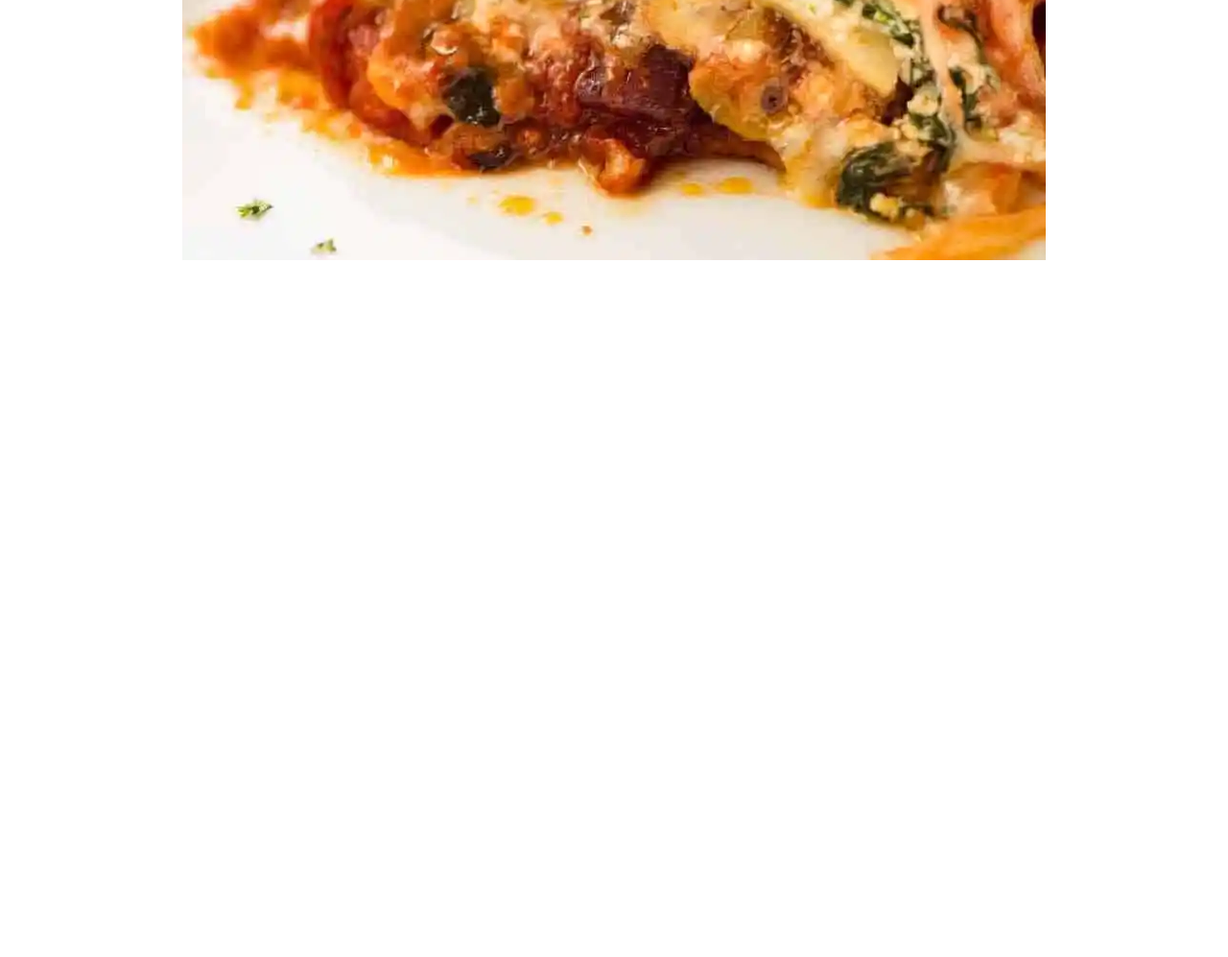
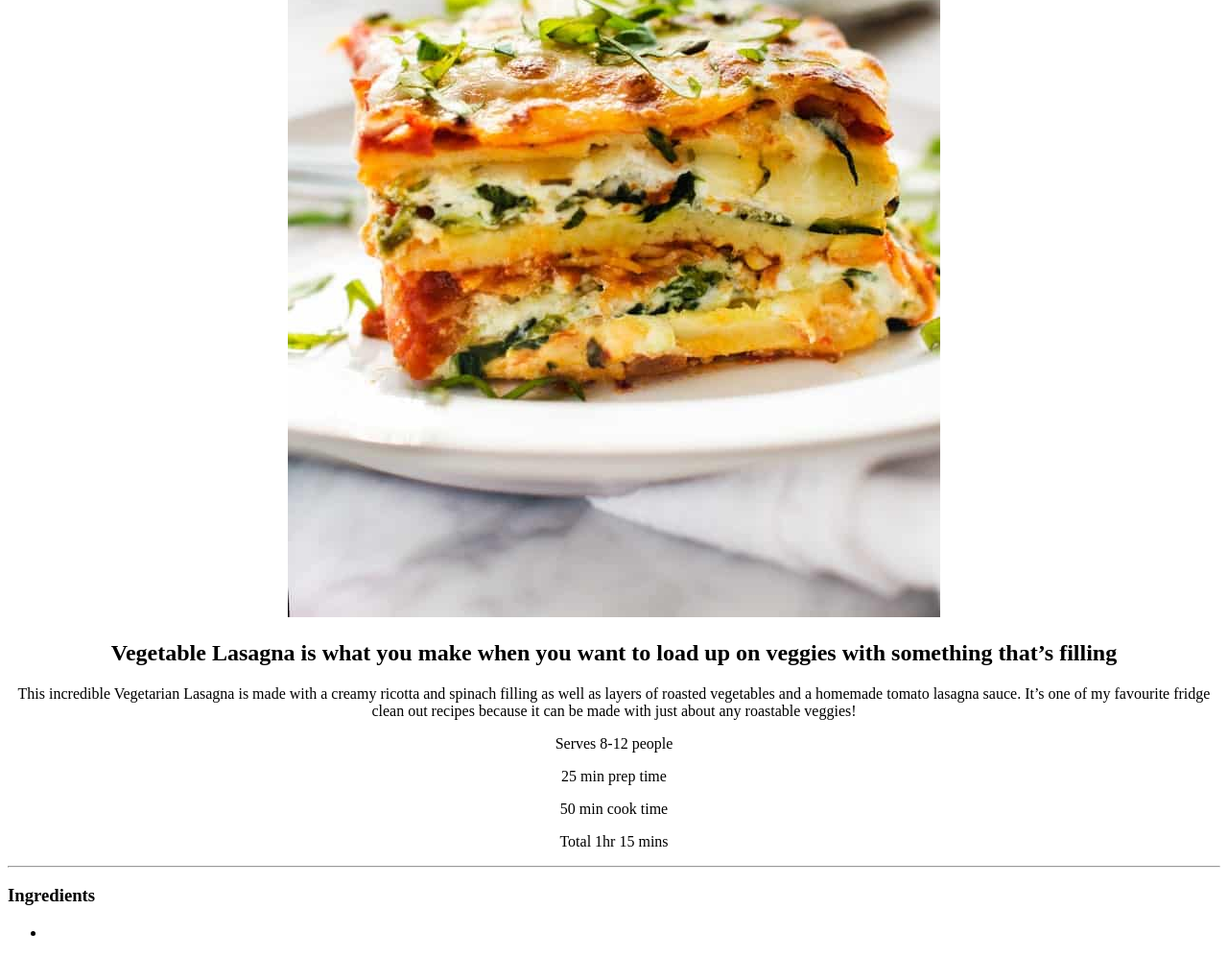
Before and after one commit to itsvimo/odin-recipes, a plain HTML site: page recipes/Vegetarian-Lasanga.html in a window 1280 px wide. Shown: the part 500-1497 px from the top of the page at 96% size. Before the commit the page ends 800 px from the top, so only its background shows below. Drawn offline with Linux system fonts and the light colour scheme.

Commit message:
veggie lasanga v1

```diff
--- a/recipes/Vegetarian-Lasanga.html
+++ b/recipes/Vegetarian-Lasanga.html
@@ -2,12 +2,26 @@
 <html>
 <head>
   <meta charset="utf-8">
-  <title>Veggie-Lasanga</title>
+  <title>Vegetarian Lasanga</title>
 </head>
 
 <body>
-<center><h1>Veggie Lasanga!</h1></center>
-<center><img src="../images/Vegetarian-Lasagna.webp"></center>
+<center><h1>Vegetarian Lasanga!</h1></center>
+<center><img src="../images/veggie-lasagna.jpg"></center>
+<center><h2>Vegetable Lasagna is what you make when you want to load up on veggies with something that’s filling</h2></center>
+<center><p>This incredible Vegetarian Lasagna is made with a creamy ricotta and spinach filling as well as layers of roasted vegetables and a homemade tomato lasagna sauce. It’s one of my favourite fridge clean out recipes because it can be made with just about any roastable veggies!</p></center>
+<center><p>Serves 8-12 people</p></center>
+<center><p>25 min prep time</p></center>
+<center><p>50 min cook time</p></center>
+<center><p>Total 1hr 15 mins</p></center>
+<hr>
+
+<h3>Ingredients</h3>
+
+<ul>
+  <li></li>
+
+</ul>
 
 </body>
 
```
Also changed, not shown: index.html (+3 -3 lines), images/Vegetarian-Lasagna.webp (deleted), images/veggie-lasagna.jpg (added).
